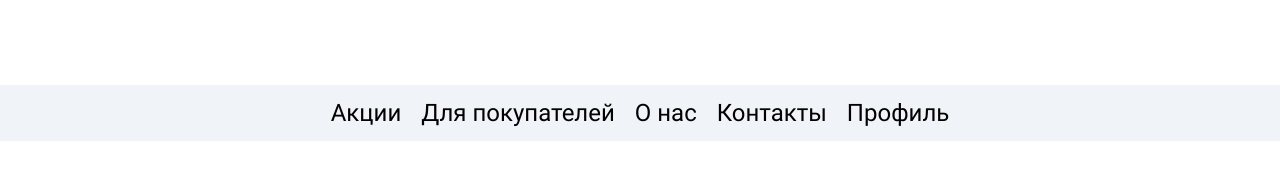
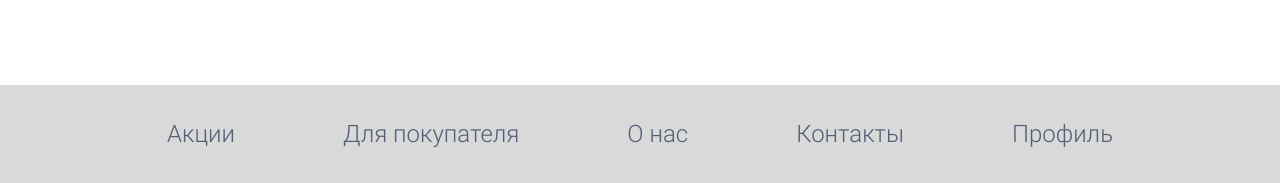
Before and after one commit to annisssimo/apteka-by, a plain HTML site: page index.html in a window 1280 px wide. Shown: the part 3037-3220 px from the top of the page. Before the commit the page ends 3178 px from the top, so only its background shows below. Drawn offline with Linux system fonts and the light colour scheme; a web font is replaced by a local one.

Commit message:
style: footer

```diff
--- a/index.html
+++ b/index.html
@@ -156,13 +156,15 @@
 
     <!-- Футер -->
     <footer>
+      <div class="container">
         <ul>
           <li><a href="#">Акции</a></li>
-        <li><a href="#">Для покупателей</a></li>
+          <li><a href="#">Для покупателя</a></li>
           <li><a href="#">О нас</a></li>
           <li><a href="#">Контакты</a></li>
           <li><a href="#">Профиль</a></li>
         </ul>
+      </div>
     </footer>
   </body>
 </html>
--- a/style.css
+++ b/style.css
@@ -308,19 +308,23 @@ header .container {
 
 /* Футер */
 footer {
-  background-color: #f0f4f8;
   padding: 10px;
   text-align: center;
+  background: #d9d9d9;
+  padding: 31px 0;
+  font-weight: 200;
 }
 
 footer ul {
   list-style: none;
   display: flex;
   justify-content: center;
-  gap: 20px;
+  gap: 108px;
 }
 
 footer ul li a {
   text-decoration: none;
   color: #000;
+  font-size: 1rem;
+  color: rgba(43, 60, 91, 0.78);
 }
```
Lines whose indentation alone changed are shown as unchanged.
